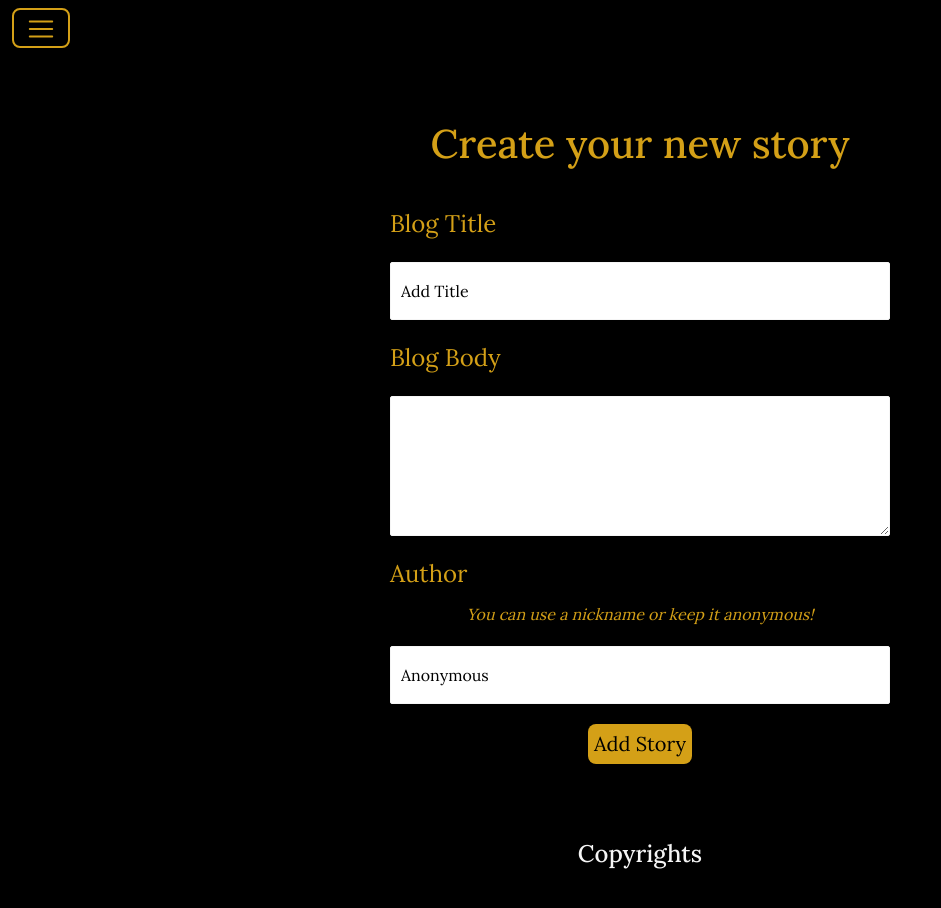
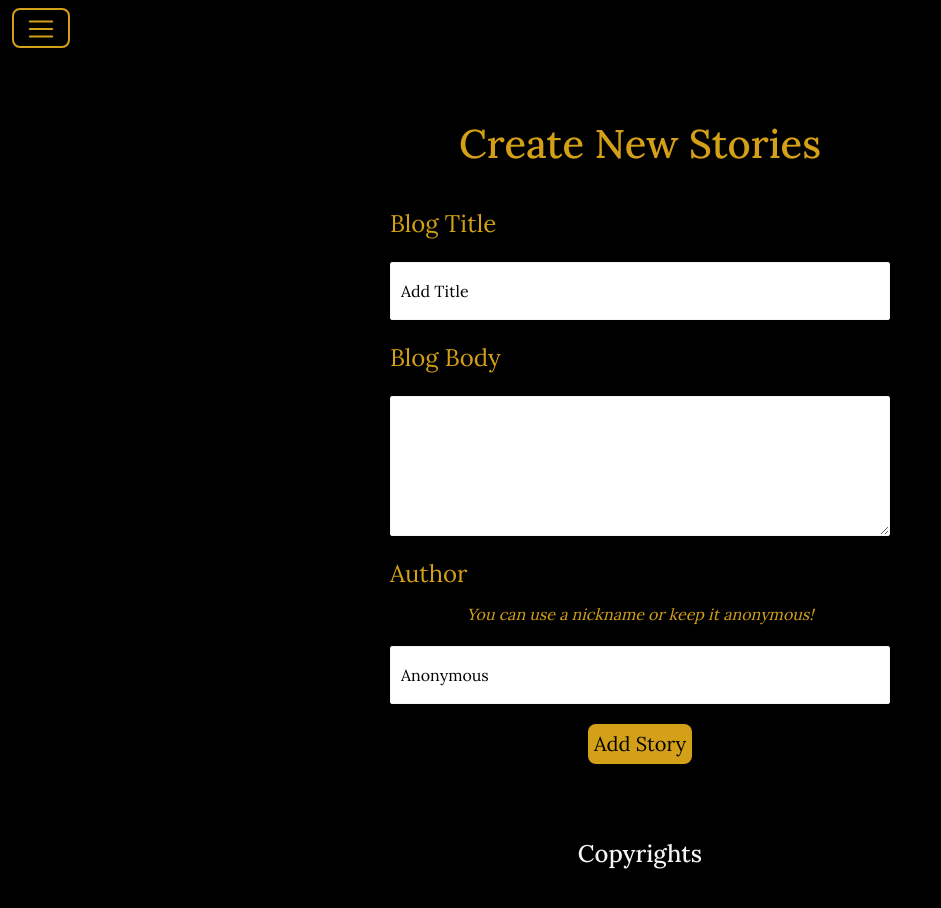
Before and after one commit to AkimuraNg/Dream-Blog, a React (Create React App) app in the folder dream/: page /create in a window 1280 px wide. Shown: the top 908 px of the page, without its empty margins (0-941 px from the left). Built offline with nearby package versions, Linux system fonts and the light colour scheme.

Commit message:
fix links

```diff
--- a/dream/src/components/AddNew.js
+++ b/dream/src/components/AddNew.js
@@ -22,14 +22,14 @@ const AddNew = () => {
     }).then(()=>{
       console.log('Added');
       setIsPending(false)
-      navigate('/stories')
+      navigate('/blogs')
     })
   }
 
   return (
     <div className="container-fluid">
       <main className="wrapper create">
-        <h1>Create your new story</h1>
+        <h1>Create New Stories</h1>
         <form className="add-form" onSubmit={handleSubmit}>
           <label>Blog Title</label>
           <input type="text" required value={title} onChange={(e) => setTitle(e.target.value)}></input>
```
